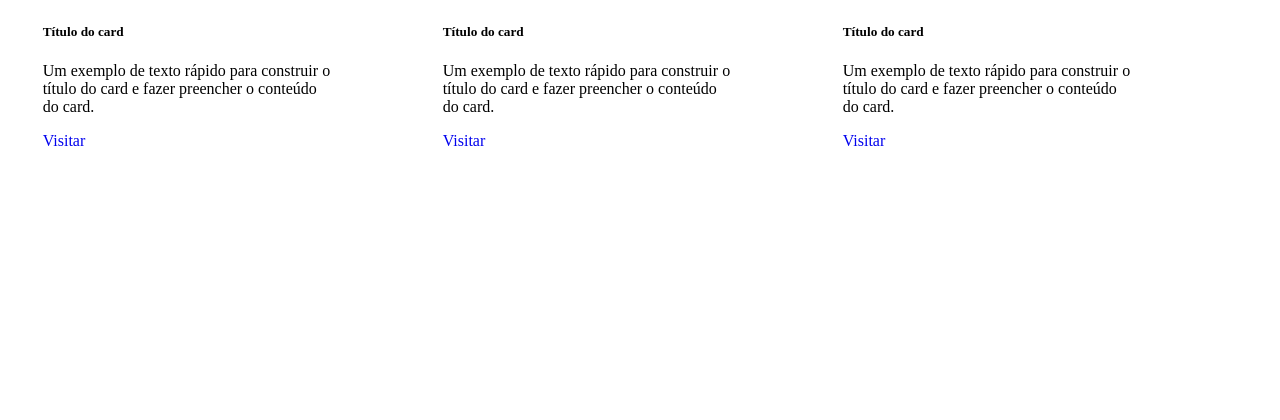
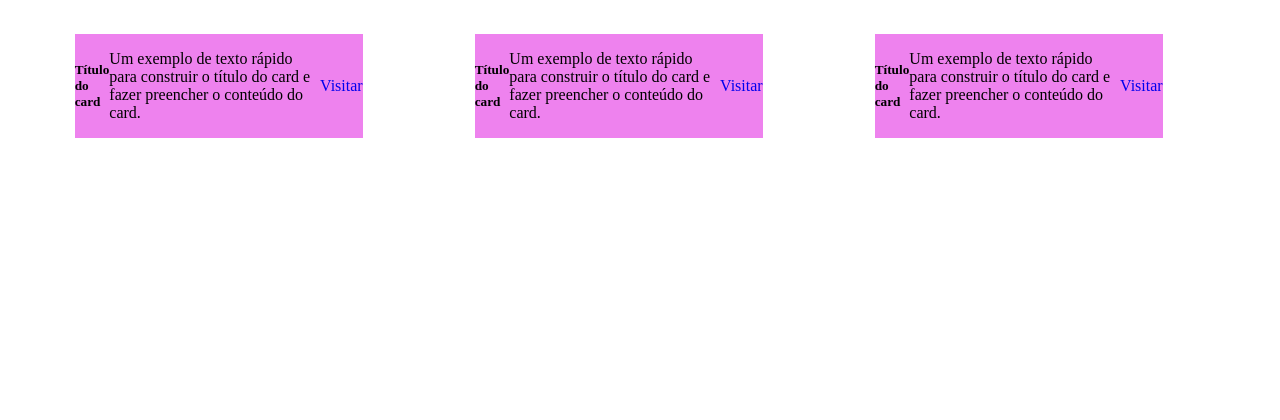
Before and after one commit to gabrdgs/Arte-ae, a Django app: page / in a window 1280 px wide. Shown: the part 1902-2322 px from the top of the page. Run offline with Django 3.2, Linux system fonts and the light colour scheme.

Commit message:
inicailizando estilização nos cards

```diff
--- a/arte_ae/static/style.css
+++ b/arte_ae/static/style.css
@@ -92,7 +92,12 @@ main {
 
 .card-body{
   width: 18rem;
-
+  background-color: violet;
+  display: flex;
+  align-items: center;
+  justify-content: center;
+  margin: 2rem;
+  box-shadow: 5rem . 5rem . 3rem;
 }
 
 /* contact */
```
